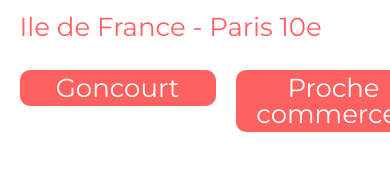
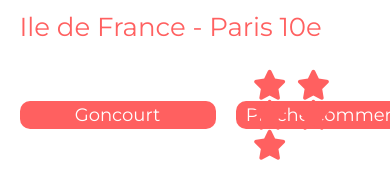
Before and after one commit to GatDoo/Kasa, a React (Vite) app in the folder kasa-app/: page /housing/0979876d in a window 390 px wide. Shown: the part 992-1172 px from the top of the page. Built offline with nearby package versions, Linux system fonts and the light colour scheme; a web font is replaced by a local one.

Commit message:
Added last few changes
Only missing responsive

```diff
--- a/kasa-app/src/Pages/card-page.scss
+++ b/kasa-app/src/Pages/card-page.scss
@@ -16,4 +16,12 @@
         justify-content: space-between;
         margin: 10px 5%;
     }
+
+    .tag-rating {
+        display: flex;
+        flex-direction: row;
+        justify-content: space-between;
+        margin: 30px 5%;
+        align-items: center;
+    }
 }
--- a/kasa-app/src/components/Main/Annonce/HousingDetail.jsx
+++ b/kasa-app/src/components/Main/Annonce/HousingDetail.jsx
@@ -7,6 +7,7 @@ import Carou from '../Carou/Carou';
 import Derouleannonce from '../Deroule/Derouleannonce';
 import TagPost from '../Tag/TagPost';
 import Profile from '../Profile/Profile';
+import Rating from '../Stars/Stars';
 
 const HousingDetail = () => {
   const { id } = useParams();
@@ -26,7 +27,7 @@ const HousingDetail = () => {
             <Carou pictures={housing.pictures} />
             <div className='h1-host'><h1>{housing.title}</h1><Profile host={housing.host.name} himage={housing.host.picture} /></div>
             <p className='housing-p'>{housing.location}</p>
-            <TagPost tags={housing.tags} />
+            <div className='tag-rating'><TagPost tags={housing.tags} /><Rating rating={parseInt(housing.rating, 10)} /></div>
             <Derouleannonce apartmentId={id} />
         </article>
         <Footer />
--- a/kasa-app/src/components/Main/Carou/carou.scss
+++ b/kasa-app/src/components/Main/Carou/carou.scss
@@ -2,11 +2,13 @@
     position: relative;
     width: 90%;
     margin: 20px 5%;
+    overflow: hidden;
 
     img {
         width: 100%;
         height: 600px;
         object-fit: cover;
+        border-radius: 25px;
     }
 
     .carou-left {
@@ -25,7 +27,7 @@
         position: absolute;
         transform: translate(-50%, -50%);
         top: 50%;
-        right: -160px;
+        right: -230px;
         background: none;
         border: none;
         font-size: 80px;
--- a/kasa-app/src/components/Main/Profile/profile.scss
+++ b/kasa-app/src/components/Main/Profile/profile.scss
@@ -13,5 +13,6 @@
         width: 100px;
         height: 100px;
         border-radius: 50%;
+        object-fit: cover;
     }
 }
--- /dev/null
+++ b/kasa-app/src/components/Main/Stars/Stars.jsx
@@ -0,0 +1,18 @@
+import React from 'react';
+
+export default function Rating({ rating }) {
+  return (
+    <div>
+      {[...Array(5)].map((star, index) => {
+        index += 1;
+        return (
+          <span key={index}>
+            {rating >= index ?
+              <i className="fa-solid fa-star"></i> :
+              <i className="fa-solid fa-star star-empty"></i>}
+          </span>
+        );
+      })}
+    </div>
+  );
+}
--- /dev/null
+++ b/kasa-app/src/components/Main/Stars/stars.scss
@@ -0,0 +1,9 @@
+.fa-star {
+    font-size: 30px;
+    color: #FF6060;
+    margin: 0 5px;
+}
+
+.star-empty {
+    color: gray;
+}
--- a/kasa-app/src/components/Main/Tag/tag.scss
+++ b/kasa-app/src/components/Main/Tag/tag.scss
@@ -2,14 +2,13 @@
     display: flex;
     flex-direction: row;
     gap: 20px;
-    margin: 30px 5%;
     width: 65%;
 
     .tag-add {
         p {
             background: #FF6060;
             color: white;
-            font-size: 26px;
+            font-size: 18px;
             width: 180px;
             text-align: center;
             padding: 5px 8px;
--- a/kasa-app/src/main.scss
+++ b/kasa-app/src/main.scss
@@ -10,5 +10,6 @@
 @import "components/Main/Profile/profile.scss";
 @import "components/Main/Carou/carou.scss";
 @import "components/Main/Tag/tag.scss";
+@import "./components/Main/Stars/stars.scss";
 @import "./Pages/card-page.scss";
 @import "./Pages/error.scss";
```
